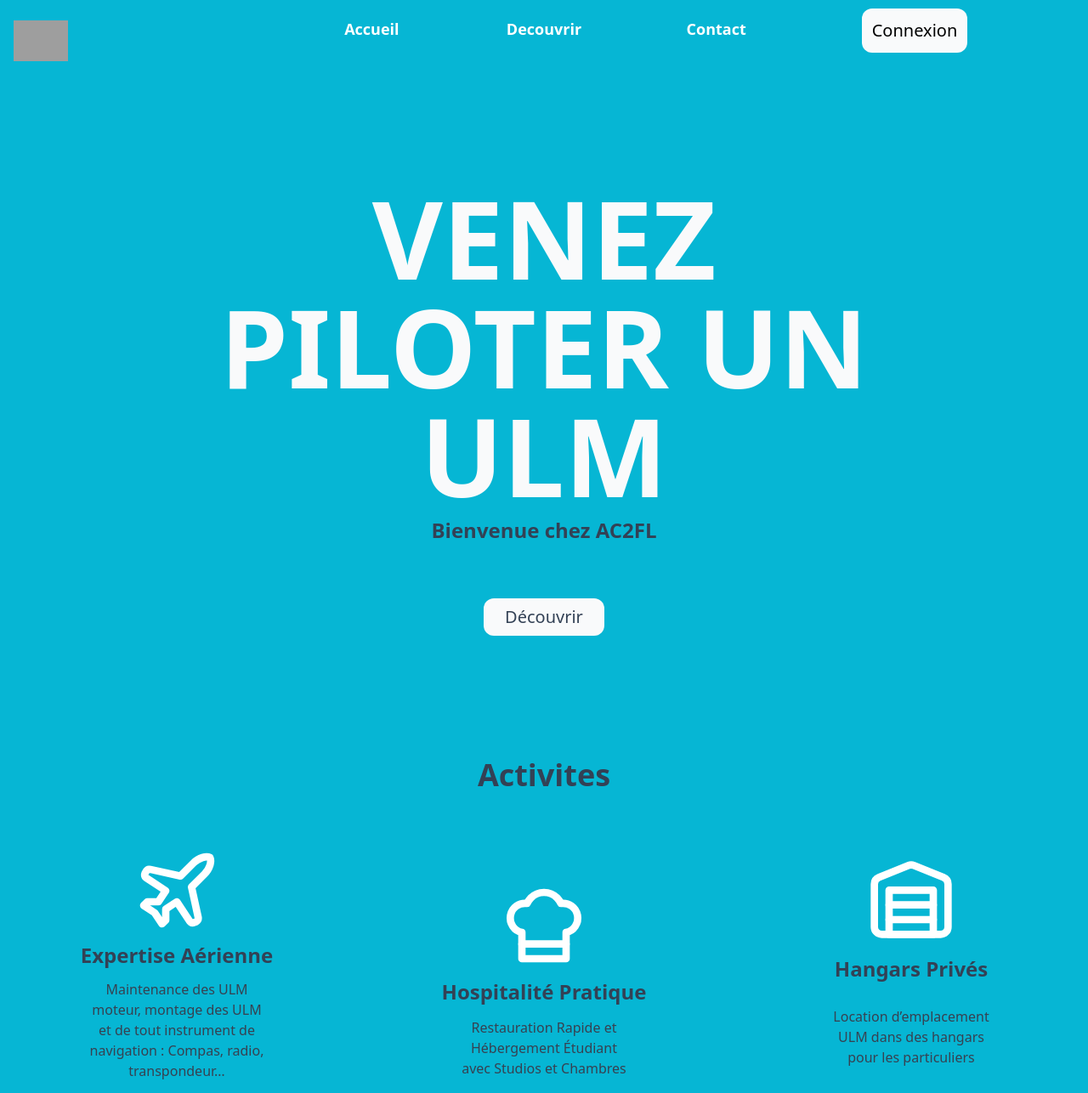
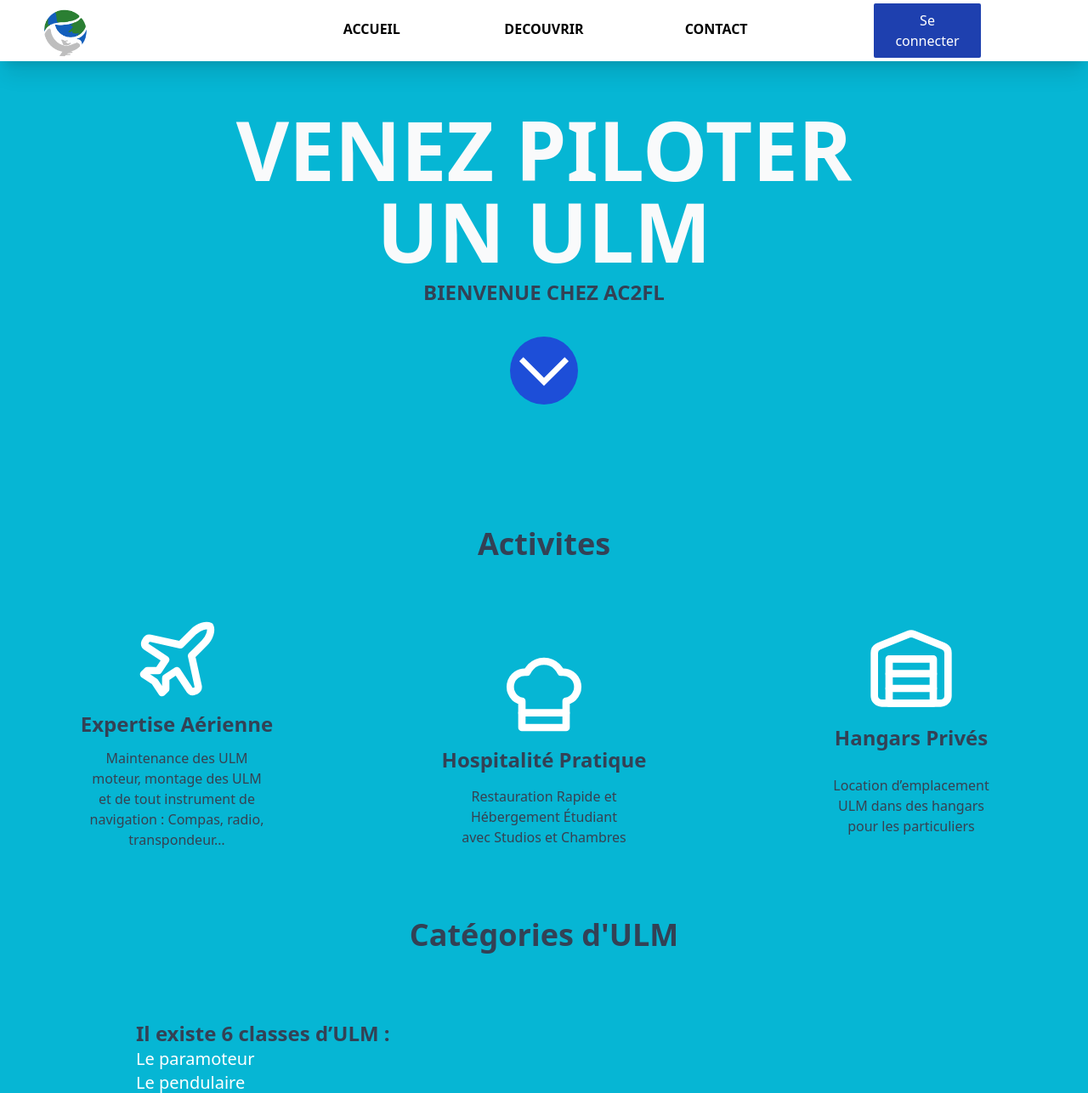
Before and after one commit to rboucheron/sae303, a PHP site: page / in a window 1280 px wide. Shown: the top 1286 px of the page at 85% size. Run offline with PHP 8.4, Linux system fonts and the light colour scheme; data comes from the database, SQL or seed files in the repository; grey boxes are pictures that could not be loaded.

Commit message:
avancement header et acceuil
j'ai amelioré le logo/ et redisposer la partie accueil qui est presque fini

```diff
--- a/component/Accueil.php
+++ b/component/Accueil.php
@@ -1,7 +1,8 @@
-<section class="w-full mt-36 ">
-        <h1 class="text-6xl lg:text-9xl w-3/4 m-auto text-center text-gray-50 font-bold ">VENEZ PILOTER UN ULM</h1>
-        <p class="mt-2 text-2xl w-1/3 m-auto text-center text-slate-700 font-semibold ">Bienvenue chez AC2FL</p>
-        <div class="w-1/2 lg:w-1/3 m-auto mt-16 cursor-pointer">
-            <div class="w-full lg:w-1/3 m-auto p-2 text-xl bg-gray-50 rounded-xl text-center text-slate-700 ">Découvrir </div>
+<section class="w-full mt-14 ">
+        <h1 class="text-6xl lg:text-8xl w-3/4 m-auto text-center px-6 text-gray-50 font-bold ">VENEZ PILOTER <br>UN ULM</h1>
+        <p class="mt-2 text-2xl w-1/3 m-auto text-center text-slate-700 font-semibold ">BIENVENUE CHEZ AC2FL</p>
+        <div class="w-1/2 lg:w-1/3 m-auto mt-9 cursor-pointer">
+            <div class=" bg-white rounded-full w-20 m-auto bg-blue-700 hover:bg-blue-600 duration-300  hover:scale-105  hover:-translate-y-1 hover:shadow-lg"><img src="./assets/images/arrow.svg" class="w-24 m-auto  " alt=""></div>
+
         </div>
     </section>
--- a/component/header.php
+++ b/component/header.php
@@ -1,5 +1,5 @@
-<header class="grid grid-cols-2 gap-4 lg:grid-cols-4">
-    <div class="cursor-pointer grid place-items-start pt-2 lg:col-span-1  "><img src="./assets/images/logo.svg" class="w-16 mt-4 ml-4" alt=""></div>
+<header class="grid grid-cols-2 gap-4 lg:grid-cols-4 bg-white shadow-xl">
+    <div class="cursor-pointer grid place-items-start pt-2 lg:col-span-1  "><img src="./assets/images/logof.png" class="w-14 mt-0 ml-12 mb-1 " alt=""></div>
     <div class="cursor-pointer grid place-items-end pb-2 pr-6 lg:hidden "><svg xmlns="http://www.w3.org/2000/svg" width="32" height="32" viewBox="0 0 24 24" fill="none" stroke="#000000" stroke-width="2.75" stroke-linecap="round" stroke-linejoin="round" class="lucide lucide-align-justify">
             <line x1="3" x2="21" y1="6" y2="6" />
             <line x1="3" x2="21" y1="12" y2="12" />
@@ -7,10 +7,10 @@
         </svg></div>
 
     <div class="hidden lg:grid place-items-center col-span-2 grid-cols-3 p-3 ">
-        <a class="grid font-semibold text-lg cursor-pointer text-white hover:underline text-black  pb-1" href="index.php">Accueil</a>
-        <a class="grid font-semibold text-lg cursor-pointer text-white hover:underline text-black  pb-1" href="index.php#activites">Decouvrir</a>
+        <a class="grid font-semibold text-md cursor-pointer text-black hover:underline text-black  pb-1 " href="index.php">ACCUEIL</a>
+        <a class="grid font-semibold text-md cursor-pointer text-black hover:underline text-black  pb-1 " href="index.php#activites">DECOUVRIR</a>
 
-        <a class="grid font-semibold text-lg cursor-pointer text-white hover:underline text-black  pb-1">Contact</a>
+        <a class="grid font-semibold text-md cursor-pointer text-black hover:underline text-black  pb-1 ">CONTACT</a>
     </div>
 
 
@@ -31,8 +31,8 @@
     <?php
     } else {
     ?>
-        <div class="hidden lg:grid place-items-center grid-cols-2 pl-9 ">
-            <div class=" grid"> <a class=" bg-gray-50 w-full text-center rounded-xl textfont-semibold text-xl cursor-pointer  p-3 " href="connexion.php">Connexion</a></div>
+        <div class="hidden lg:grid place-items-center grid-cols-2 pl-14 ">
+            <div class=" grid"> <a class="  w-full text-center rounded-sm text-white  text-md cursor-pointer  py-2 px-5  font-Arial bg-blue-800 hover:bg-blue-600 duration-300  hover:scale-105 " href="connexion.php">Se connecter</a></div>
 
         </div>
 
--- a/dist/style.css
+++ b/dist/style.css
@@ -584,12 +594,20 @@
   margin-bottom: 1rem;
 }
 
-.ml-4 {
-  margin-left: 1rem;
+.ml-12 {
+  margin-left: 3rem;
+}
+
+.mt-1 {
+  margin-top: 0.25rem;
 }
 
 .mt-10 {
   margin-top: 2.5rem;
+}
+
+.mt-14 {
+  margin-top: 3.5rem;
 }
 
 .mt-16 {
@@ -622,6 +640,30 @@
 
 .mt-6 {
   margin-top: 1.5rem;
+}
+
+.mb-1 {
+  margin-bottom: 0.25rem;
+}
+
+.mt-0 {
+  margin-top: 0px;
+}
+
+.mt-11 {
+  margin-top: 2.75rem;
+}
+
+.mt-12 {
+  margin-top: 3rem;
+}
+
+.mt-8 {
+  margin-top: 2rem;
+}
+
+.mt-9 {
+  margin-top: 2.25rem;
 }
 
 .block {
@@ -660,8 +702,8 @@
   width: 25%;
 }
 
-.w-16 {
-  width: 4rem;
+.w-14 {
+  width: 3.5rem;
 }
 
 .w-2\/4 {
@@ -680,8 +722,36 @@
   width: 100%;
 }
 
+.w-16 {
+  width: 4rem;
+}
+
+.w-20 {
+  width: 5rem;
+}
+
+.w-32 {
+  width: 8rem;
+}
+
+.w-40 {
+  width: 10rem;
+}
+
+.w-28 {
+  width: 7rem;
+}
+
+.w-24 {
+  width: 6rem;
+}
+
 .flex-none {
   flex: none;
+}
+
+.transform {
+  transform: translate(var(--tw-translate-x), var(--tw-translate-y)) rotate(var(--tw-rotate)) skewX(var(--tw-skew-x)) skewY(var(--tw-skew-y)) scaleX(var(--tw-scale-x)) scaleY(var(--tw-scale-y));
 }
 
 .cursor-pointer {
@@ -752,8 +822,20 @@
   border-radius: 0.375rem;
 }
 
+.rounded-sm {
+  border-radius: 0.125rem;
+}
+
 .rounded-xl {
   border-radius: 0.75rem;
+}
+
+.rounded-2xl {
+  border-radius: 1rem;
+}
+
+.rounded-full {
+  border-radius: 9999px;
 }
 
 .border {
@@ -772,6 +854,11 @@
 .border-slate-300 {
   --tw-border-opacity: 1;
   border-color: rgb(203 213 225 / var(--tw-border-opacity));
+}
+
+.bg-blue-800 {
+  --tw-bg-opacity: 1;
+  background-color: rgb(30 64 175 / var(--tw-bg-opacity));
 }
 
 .bg-cyan-100 {
@@ -809,6 +896,11 @@
   background-color: rgb(255 255 255 / var(--tw-bg-opacity));
 }
 
+.bg-blue-700 {
+  --tw-bg-opacity: 1;
+  background-color: rgb(29 78 216 / var(--tw-bg-opacity));
+}
+
 .bg-opacity-75 {
   --tw-bg-opacity: 0.75;
 }
@@ -835,6 +927,11 @@
   padding: 0.75rem;
 }
 
+.px-5 {
+  padding-left: 1.25rem;
+  padding-right: 1.25rem;
+}
+
 .px-6 {
   padding-left: 1.5rem;
   padding-right: 1.5rem;
@@ -850,12 +947,31 @@
   padding-bottom: 1rem;
 }
 
+.px-1 {
+  padding-left: 0.25rem;
+  padding-right: 0.25rem;
+}
+
+.py-8 {
+  padding-top: 2rem;
+  padding-bottom: 2rem;
+}
+
+.py-1 {
+  padding-top: 0.25rem;
+  padding-bottom: 0.25rem;
+}
+
 .pb-1 {
   padding-bottom: 0.25rem;
 }
 
 .pb-2 {
   padding-bottom: 0.5rem;
+}
+
+.pl-14 {
+  padding-left: 3.5rem;
 }
 
 .pl-9 {
@@ -895,11 +1023,6 @@
 .text-6xl {
   font-size: 3.75rem;
   line-height: 1;
-}
-
-.text-lg {
-  font-size: 1.125rem;
-  line-height: 1.75rem;
 }
 
 .text-sm {
@@ -966,10 +1089,20 @@
   box-shadow: var(--tw-ring-offset-shadow, 0 0 #0000), var(--tw-ring-shadow, 0 0 #0000), var(--tw-shadow);
 }
 
+.shadow-xl {
+  --tw-shadow: 0 20px 25px -5px rgb(0 0 0 / 0.1), 0 8px 10px -6px rgb(0 0 0 / 0.1);
+  --tw-shadow-colored: 0 20px 25px -5px var(--tw-shadow-color), 0 8px 10px -6px var(--tw-shadow-color);
+  box-shadow: var(--tw-ring-offset-shadow, 0 0 #0000), var(--tw-ring-shadow, 0 0 #0000), var(--tw-shadow);
+}
+
 .transition-transform {
   transition-property: transform;
   transition-timing-function: cubic-bezier(0.4, 0, 0.2, 1);
   transition-duration: 150ms;
+}
+
+.duration-300 {
+  transition-duration: 300ms;
 }
 
 .placeholder\:italic::-moz-placeholder {
@@ -1060,8 +1221,8 @@
     line-height: 2.5rem;
   }
 
-  .lg\:text-9xl {
-    font-size: 8rem;
+  .lg\:text-8xl {
+    font-size: 6rem;
     line-height: 1;
   }
 }
--- a/tailwind.config.js
+++ b/tailwind.config.js
@@ -1,7 +1,11 @@
 module.exports = {
   content: ["./component/**/*.php"],
   theme: {
-    extend: {},
+    extend: {
+      fontFamily: {
+
+      },
+    },
   },
   plugins: [],
 }
```
Also changed, not shown: other parts of dist/style.css (+50 -0 lines), assets/images/arrow.svg (added), assets/images/logo.png (added), assets/images/logof.png (added).
